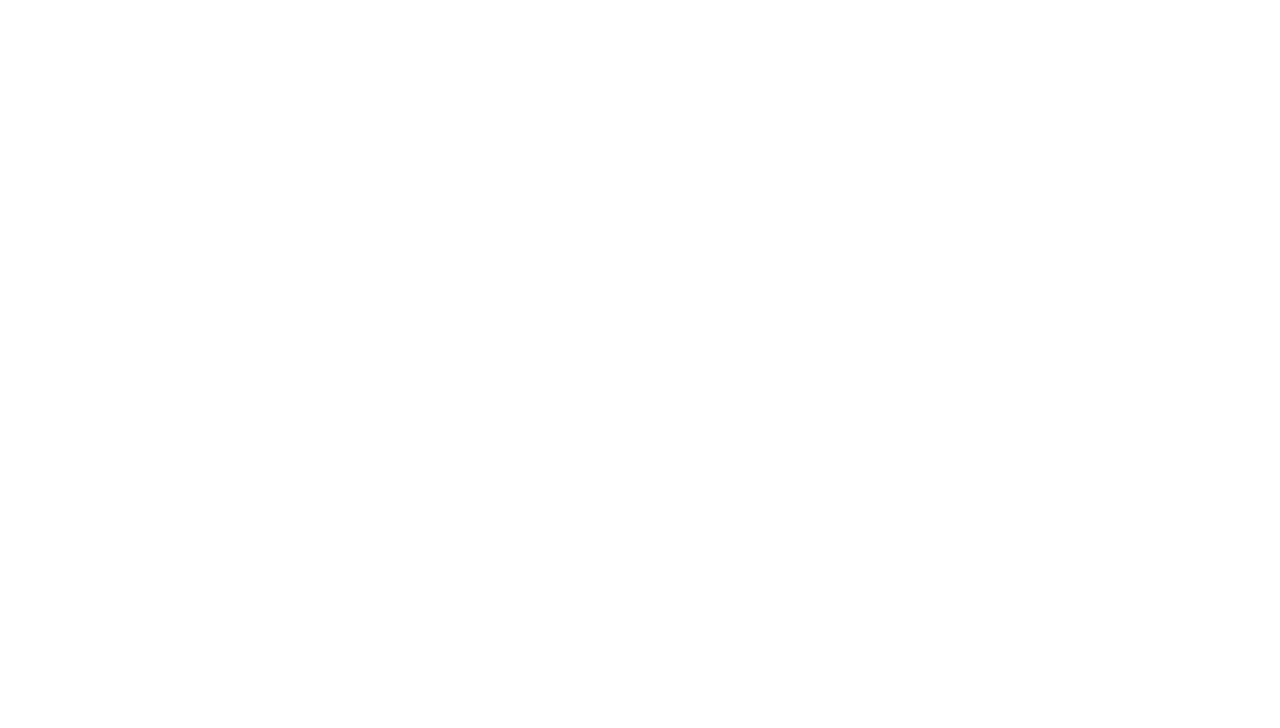
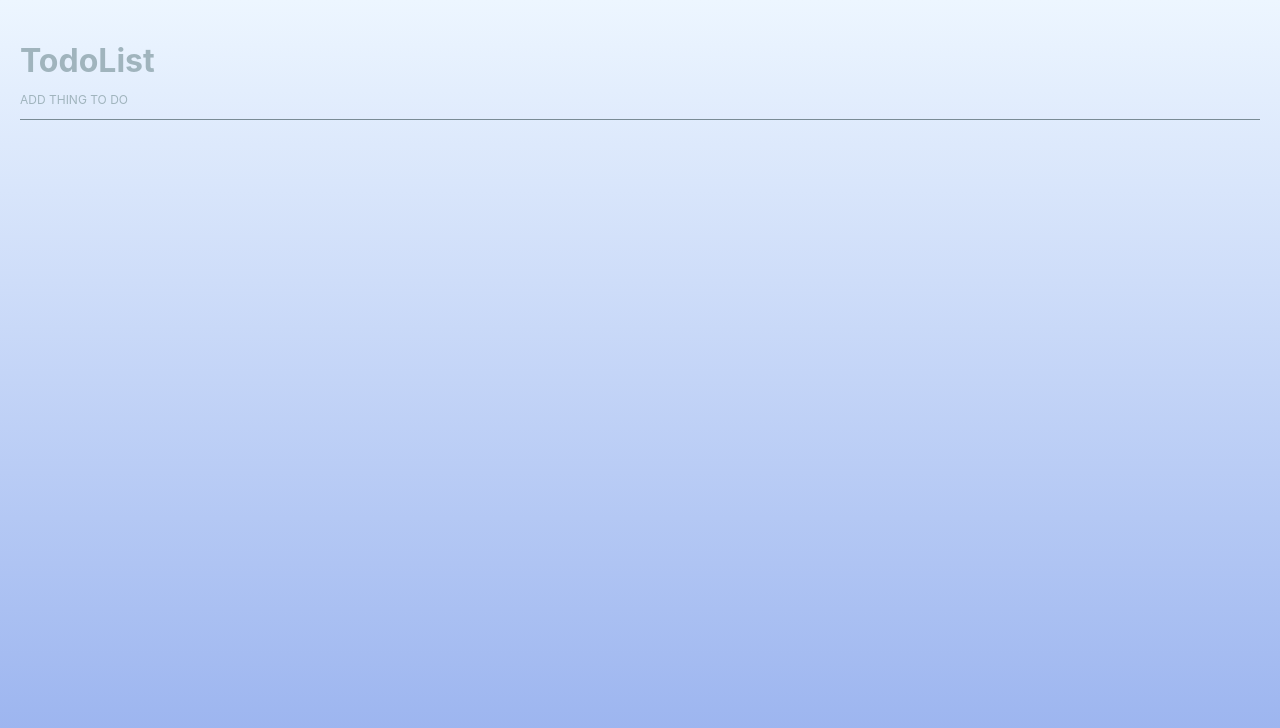
Before and after one commit to e25254/react-interview-1223, a React (Create React App) app: page / in a window 1280 px wide. Shown: the top 728 px of the page. Built offline with nearby package versions, Linux system fonts and the light colour scheme.

Commit message:
完成title

```diff
--- a/package.json
+++ b/package.json
@@ -6,6 +6,7 @@
     "@testing-library/jest-dom": "^5.14.1",
     "@testing-library/react": "^13.0.0",
     "@testing-library/user-event": "^13.2.1",
+    "antd": "^5.1.0",
     "eslint-config-react-app": "^7.0.1",
     "eslint-plugin-import": "^2.26.0",
     "eslint-plugin-jsx-a11y": "^6.6.1",
--- a/src/App.js
+++ b/src/App.js
@@ -2,16 +2,18 @@ import logo from './logo.svg';
 import './App.css';
 import { AllContextProvider } from './Component/AllContext/AllContext';
 import { BrowserRouter, Routes, Route } from 'react-router-dom';
-import TodoList from './TodoList/TodoList';
+import Home from './pages/Home/Home';
 
 function App() {
   return (
     <>
-      <BrowserRouter>
-        <Routes>
-          <Route index path="/" element={<TodoList />} />
-        </Routes>
-      </BrowserRouter>
+      <AllContextProvider>
+        <BrowserRouter>
+          <Routes>
+            <Route index path="/" element={<Home />} />
+          </Routes>
+        </BrowserRouter>
+      </AllContextProvider>
     </>
   );
 }
--- a/src/Component/AllContext/AllContext.js
+++ b/src/Component/AllContext/AllContext.js
@@ -1,17 +1,17 @@
 import React, { useState, useContext, createContext } from 'react';
 const AllContext = createContext(null);
 export const AllContextProvider = ({ children }) => {
-  const [todoItem, setTodoItem] = useState([]);
+  // const [todoItem, setTodoItem] = useState([]);
   return (
-    <AllContextProvider.Provider
+    <AllContext.Provider
       value={{
-        todoItem,
-        setTodoItem,
+        // todoItem,
+        // setTodoItem,
       }}
     >
       {children}
-    </AllContextProvider.Provider>
+    </AllContext.Provider>
   );
 };
 
-export const useHotelContext = () => useContext(AllContext);
+export const useAllContext = () => useContext(AllContext);
--- a/src/index.js
+++ b/src/index.js
@@ -7,7 +7,7 @@ import reportWebVitals from './reportWebVitals';
 const root = ReactDOM.createRoot(document.getElementById('root'));
 root.render(
   //<React.StrictMode>
-    <App />
+  <App />
   //</React.StrictMode>
 );
 
--- /dev/null
+++ b/src/pages/Home/Home.js
@@ -0,0 +1,17 @@
+import React from 'react';
+import './Home.scss';
+
+function TodoList() {
+  return (
+    <>
+      <div className="BackGround">
+        <div className="TodoList_Title">
+          <h1>TodoList</h1>
+          <p>ADD THING TO DO</p>
+        </div>
+      </div>
+    </>
+  );
+}
+
+export default TodoList;
--- /dev/null
+++ b/src/pages/Home/Home.scss
@@ -0,0 +1,18 @@
+.BackGround {
+  width: 100%;
+  height: 100vh;
+  background: linear-gradient(180deg, #edf6ff, #95afee);
+  padding: 20px;
+  box-sizing: border-box;
+  .TodoList_Title {
+    border-bottom: 1px solid #798b95;
+    h1 {
+      color: #A0B4BD;
+      margin-bottom: 0px;
+    }
+    p {
+      font-size: 12px;
+      color: #A0B4BD;
+    }
+  }
+}
--- a/src/reportWebVitals.js
+++ b/src/reportWebVitals.js
@@ -1,4 +1,4 @@
-const reportWebVitals = onPerfEntry => {
+const reportWebVitals = (onPerfEntry) => {
   if (onPerfEntry && onPerfEntry instanceof Function) {
     import('web-vitals').then(({ getCLS, getFID, getFCP, getLCP, getTTFB }) => {
       getCLS(onPerfEntry);
--- /dev/null
+++ b/src/style.scss
@@ -0,0 +1,3 @@
+// div {
+//   outline: 1px solid red;
+// }
```
Also changed, not shown: src/TodoList/TodoList.js (deleted, +0 -9 lines), src/background.jpg (added), 1 other file (tests, documents, lock files or other folders).
